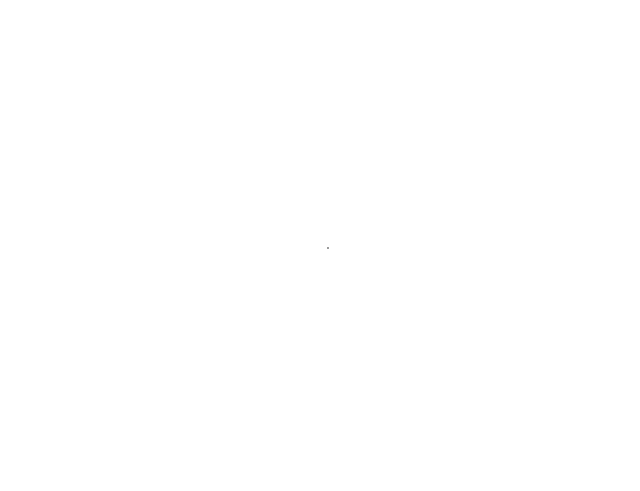
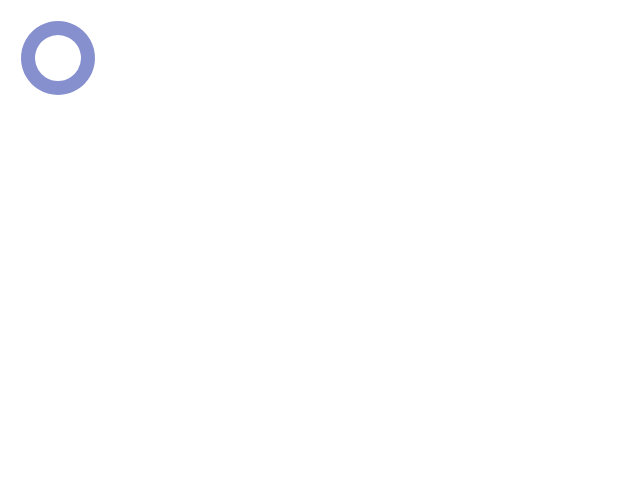
Before and after one commit to PradatiusD/try_git, a plain HTML site: page demo.html in a window 1280 px wide. Shown: the whole page, without its empty margins (0-640 px from the left). Drawn offline with Linux system fonts and the light colour scheme.

Commit message:
doughnut filling up

```diff
--- a/demo.html
+++ b/demo.html
@@ -5,19 +5,43 @@
         <title>Raphaël · Playground</title>
         <script src="raphael.js"></script>
         <script>
+        //Thanks to this stackoverflow post http://stackoverflow.com/questions/5061318/drawing-centered-arcs-in-raphael-js
             window.onload = function () {
-                var paper = Raphael("canvas", 640, 480);
-                // Creates circles with paper.circle(x-position, y-position, radius)
-                var circleclock = paper.circle(320, 240, 0);
+                amount = 100;
+                var archtype = Raphael("canvas", 200, 100);
+                archtype.customAttributes.arc = function (xloc, yloc, value, total, R) {
+                    var alpha = 360 / total * value,
+                        a = (90 - alpha) * Math.PI / 180,
+                        x = xloc + R * Math.cos(a),
+                        y = yloc - R * Math.sin(a),
+                        path;
+                    if (total == value) {
+                        path = [
+                            ["M", xloc, yloc - R],
+                            ["A", R, R, 0, 1, 1, xloc - 0.01, yloc - R]
+                        ];
+                    } else {
+                        path = [
+                            ["M", xloc, yloc - R],
+                            ["A", R, R, 0, +(alpha > 180), 1, x, y]
+                        ];
+                    }
+                    return {
+                        path: path
+                    };
+                };
 
-                // Sets the fill attribute of the circles using jQuery
-                circleclock.attr("fill", "black");
+                //make an arc at 50,50 with a radius of 30 that grows from 0 to 40 of 100 with a bounce
+                var my_arc = archtype.path().attr({
+                    "stroke": "#8690CF",
+                    "stroke-width": 14,
+                    arc: [50, 50, 0, 100, 30]
+                });
 
-                // Sets the stroke attribute of the circles using jQuery
-                circleclock.attr("stroke", "#525252");
+                my_arc.animate({
+                    arc: [50, 50, amount, 100, 30]
+                }, 1500, "bounce");
 
-                //Expands circleclock to full size 25 minutes
-                circleclock.animate({"r": 120}, 1500000);
             };
         </script>
     </head>
```
